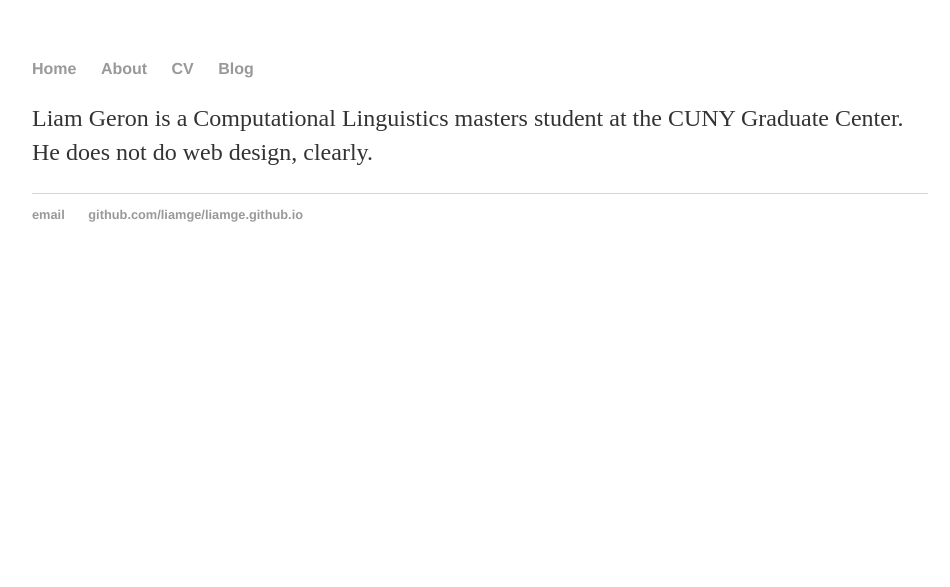
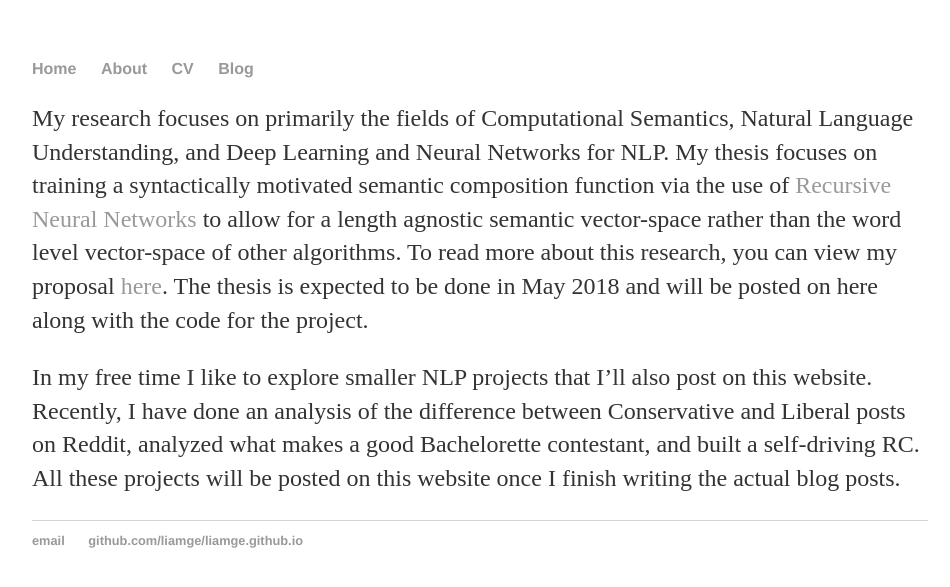
Before and after one commit to liamge/liamge.github.io, a Jekyll site: the page built from about/index.md, in a window 1280 px wide. Shown: the top 587 px of the page, without its empty margins (160-1110 px from the left). Built offline with Jekyll 4.4.1, drawn with Linux system fonts in a browser that asks for light colours; our own code applies the rules of GitHub Pages for plain Markdown files.

Commit message:
Update index.md

```diff
--- a/about/index.md
+++ b/about/index.md
@@ -1 +1,3 @@
-Liam Geron is a Computational Linguistics masters student at the CUNY Graduate Center. He does not do web design, clearly.
+My research focuses on primarily the fields of Computational Semantics, Natural Language Understanding, and Deep Learning and Neural Networks for NLP. My thesis focuses on training a syntactically motivated semantic composition function via the use of [Recursive Neural Networks](http://citeseerx.ist.psu.edu/viewdoc/download?doi=10.1.1.383.1327&rep=rep1&type=pdf) to allow for a length agnostic semantic vector-space rather than the word level vector-space of other algorithms. To read more about this research, you can view my proposal [here]('../images/final.pdf'). The thesis is expected to be done in May 2018 and will be posted on here along with the code for the project.
+
+In my free time I like to explore smaller NLP projects that I'll also post on this website. Recently, I have done an analysis of the difference between Conservative and Liberal posts on Reddit, analyzed what makes a good Bachelorette contestant, and built a self-driving RC. All these projects will be posted on this website once I finish writing the actual blog posts.
```
